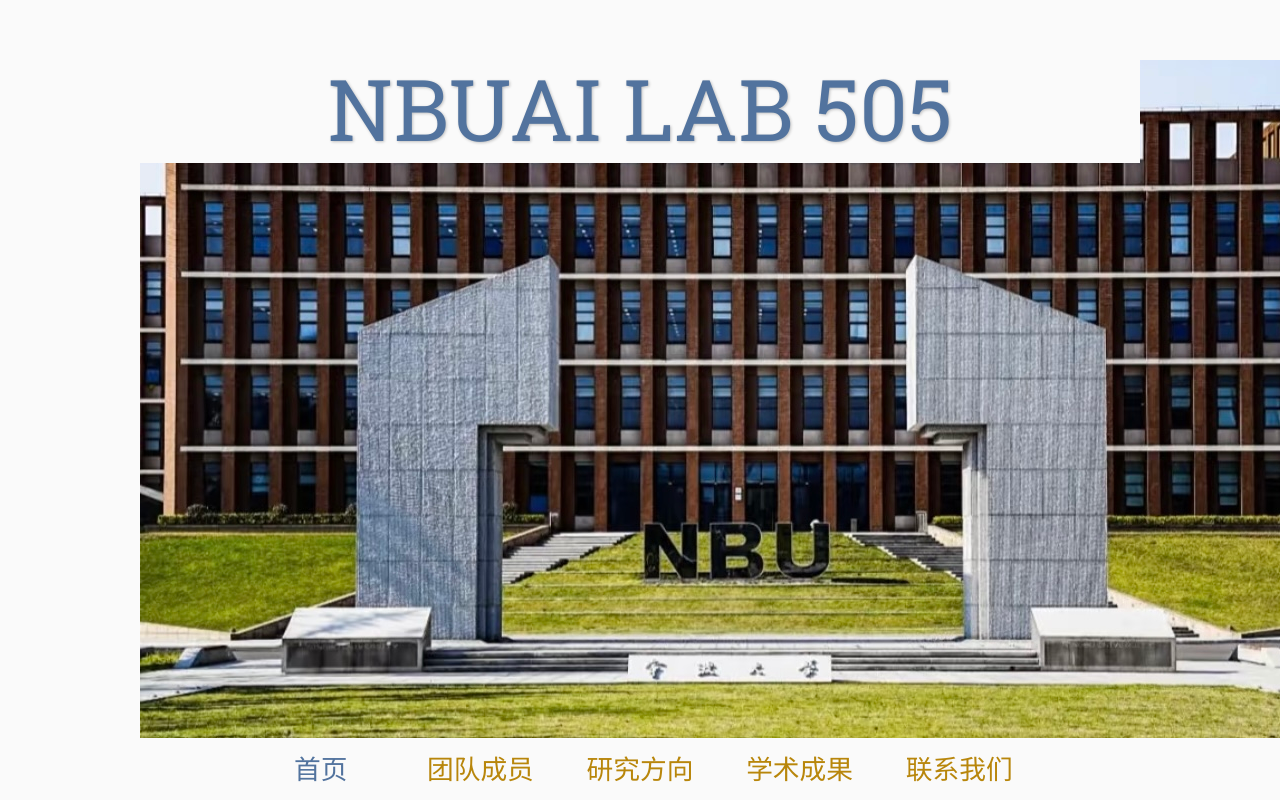
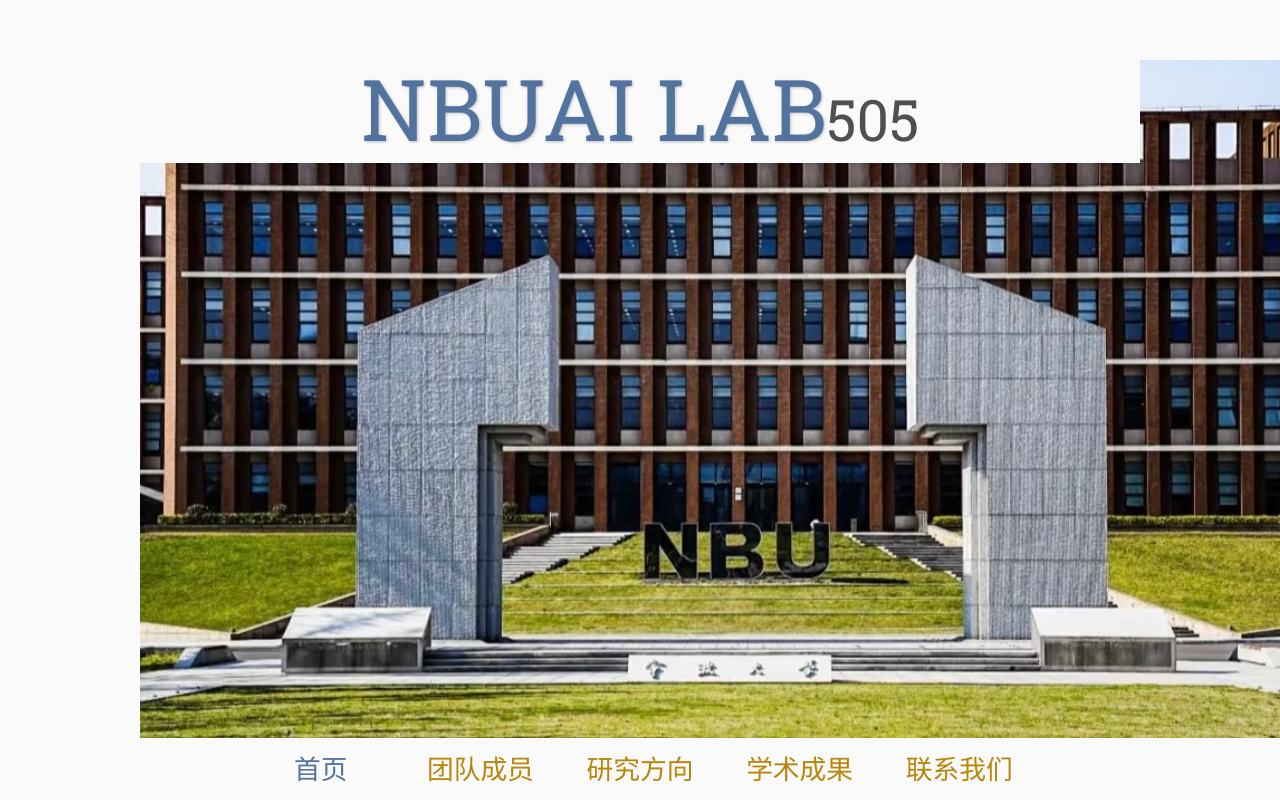
Before and after one commit to 505ai/nbuailab, a plain HTML site: page index.html in a window 1280 px wide. Shown: the top 800 px of the page. Drawn offline with Linux system fonts and the light colour scheme.

Commit message:
Update index.html

```diff
--- a/index.html
+++ b/index.html
@@ -17,7 +17,7 @@
     <div class="banner">
         <img src="assets/NBU.jpg" alt="ningbo university">
         <div class="top-left">
-            <span class="title2">NBUAI LAB 505</span>
+            <span class="title2">NBUAI LAB</span><span class="year">505</span>
         </div>
     </div>
 
```
